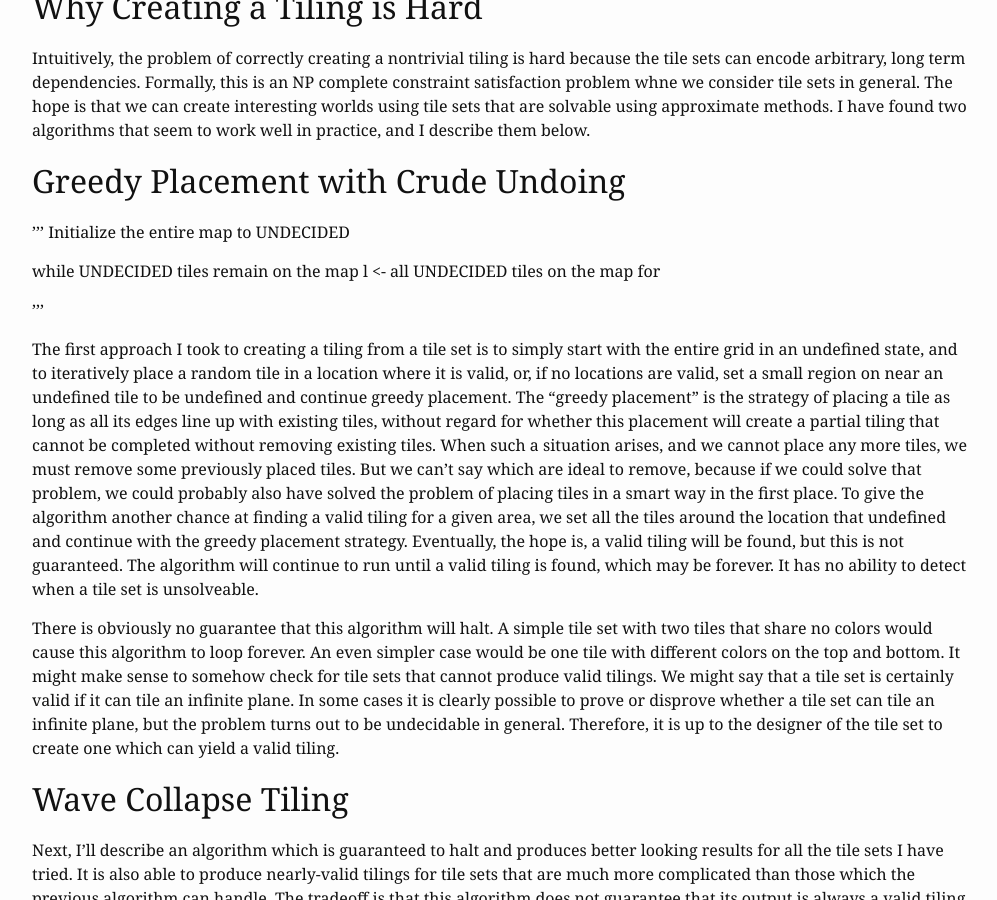
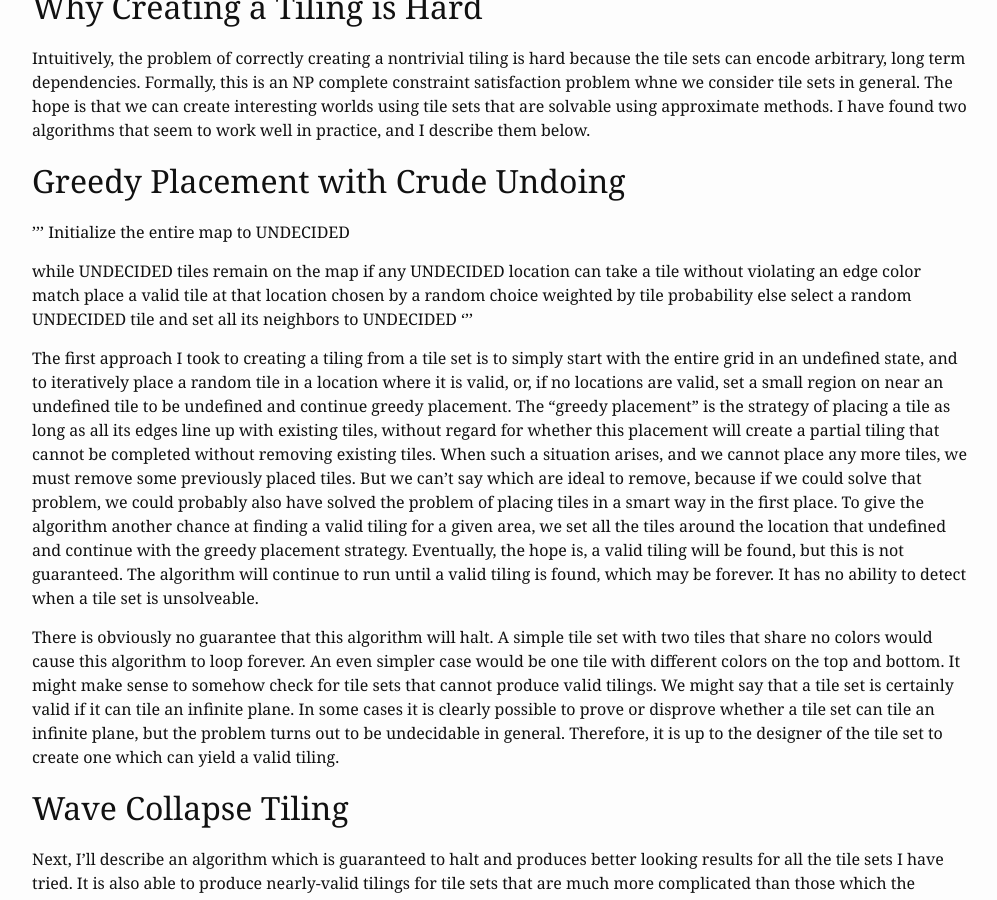
Before and after one commit to IJDykeman/ijdykeman.github.io, a Jekyll site: the page built from _posts/2017-10-16-wang-tile-procedural-generation.markdown, in a window 1280 px wide and 900 px high, scrolled down 3421 px. Shown: the whole window, without its empty margins (138-1135 px from the left). Built offline with Jekyll 4.4.1, drawn with Linux system fonts in a browser that asks for light colours.

Commit message:
autocommit of a content change

```diff
--- a/_posts/2017-10-16-wang-tile-procedural-generation.markdown
+++ b/_posts/2017-10-16-wang-tile-procedural-generation.markdown
@@ -55,10 +55,10 @@ To motivate this post, I'll show a few tile sets that I've come up with and some
 Initialize the entire map to UNDECIDED
 
 while UNDECIDED tiles remain on the map
-	l <- all UNDECIDED tiles on the map
-	for
-
-
+	if any UNDECIDED location can take a tile without violating an edge color match
+		place a valid tile at that location chosen by a random choice weighted by tile probability
+	else
+		select a random UNDECIDED tile and set all its neighbors to UNDECIDED
 '''
 
 The first approach I took to creating a tiling from a tile set is to simply start with the entire grid in an undefined state, and to iteratively place a random tile in a location where it is valid, or, if no locations are valid, set a small region on near an undefined tile to be undefined and continue greedy placement.  The "greedy placement" is the strategy of placing a tile as long as all its edges line up with existing tiles, without regard for whether this placement will create a partial tiling that cannot be completed without removing existing tiles.  When such a situation arises, and we cannot place any more tiles, we must remove some previously placed tiles.  But we can't say which are ideal to remove, because if we could solve that problem, we could probably also have solved the problem of placing tiles in a smart way in the first place.  To give the algorithm another chance at finding a valid tiling for a given area, we set all the tiles around the location that undefined and continue with the greedy placement strategy.  Eventually, the hope is, a valid tiling will be found, but this is not guaranteed.  The algorithm will continue to run until a valid tiling is found, which may be forever.  It has no ability to detect when a tile set is unsolveable.
```
